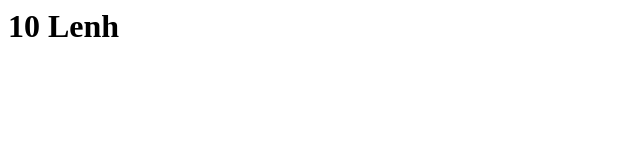
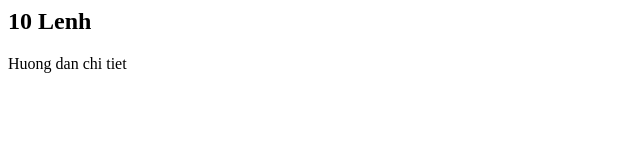
Before and after one commit to PL031/Example_begin, a plain HTML site: page index.html in a window 1280 px wide. Shown: the whole page, without its empty margins (0-640 px from the left). Drawn offline with Linux system fonts and the light colour scheme.

Commit message:
Change H1 to H2, add d <p>

```diff
--- a/index.html
+++ b/index.html
@@ -6,6 +6,7 @@
     <title>Git & Github Tutorial</title>
 </head>
 <body>
-    <h1> 10 Lenh</h1>
+    <h2> 10 Lenh</h2>
+    <p> Huong dan chi tiet</p>
 </body>
 </html>
```
